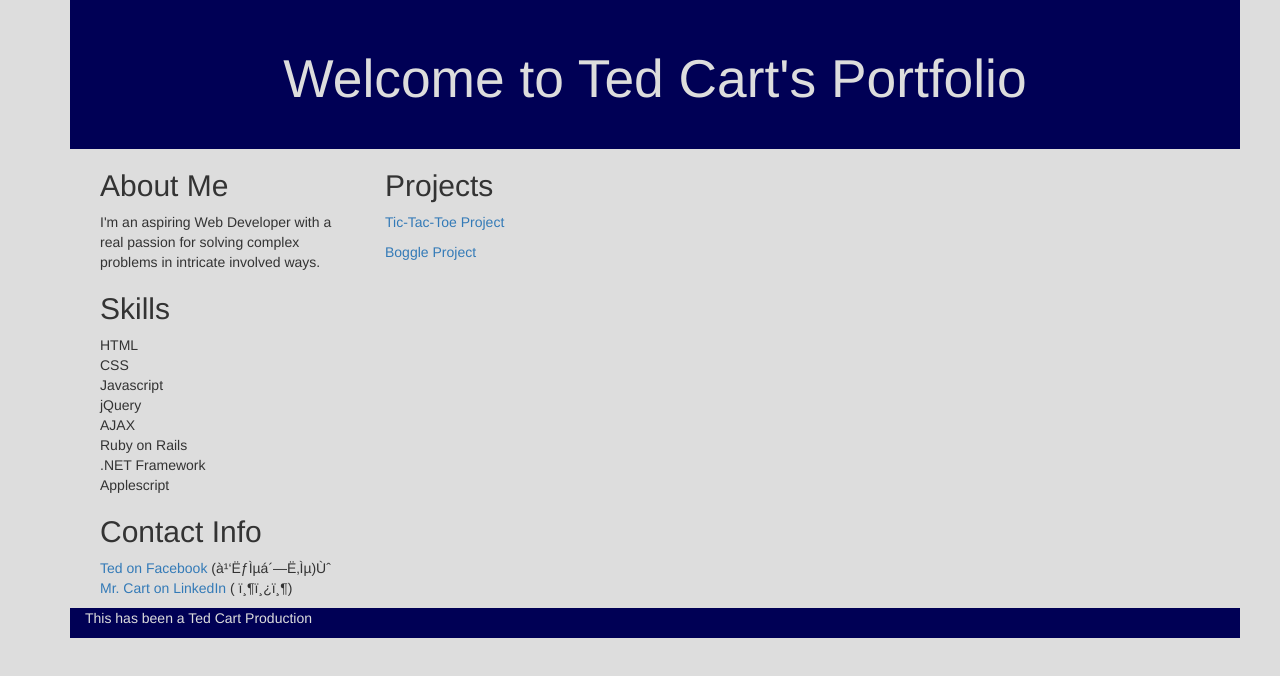
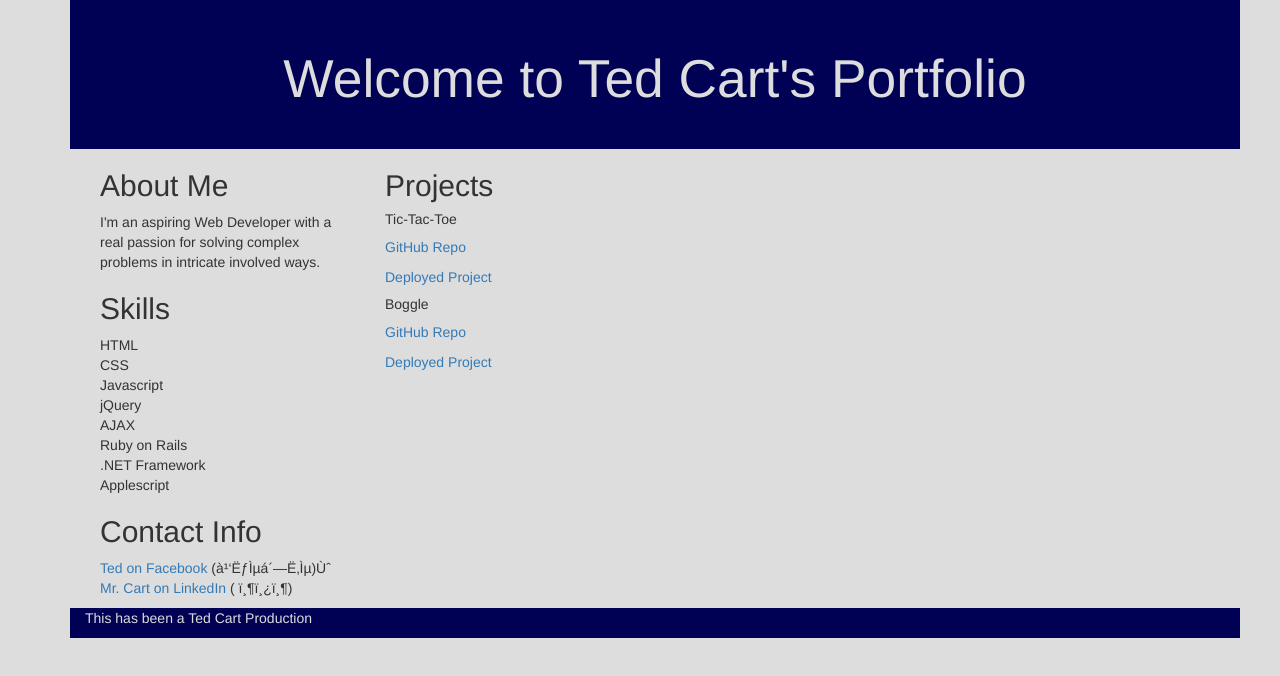
Before and after one commit to TedCart/TedCart.github.io, a website: page index.html in a window 1280 px wide. Drawn offline with nearby package versions, Linux system fonts and the light colour scheme.

Commit message:
Reformatted projects area with link to Git and pages

```diff
--- a/index.html
+++ b/index.html
@@ -35,8 +35,12 @@
         </div>
         <div class="col-md-9">
           <h2> Projects </h2>
-          <p><a href="https://TedCart.github.io/TicTacToe">Tic-Tac-Toe Project</a></p>
-          <p><a href="https://TedCart.github.io/Boggle-Riff">Boggle Project</a></p>
+          <h5>Tic-Tac-Toe</h5>
+          <p><a href="https://github.com/TedCart/TicTacToe">GitHub Repo</a></p>
+          <p><a href="https://TedCart.github.io/TicTacToe">Deployed Project</a></p>
+          <h5>Boggle</h5>
+          <p><a href="https://TedCart.github.io/Boggle-Riff">GitHub Repo</a></p>
+          <p><a href="https://TedCart.github.io/Boggle-Riff">Deployed Project</a></p>
           <!-- <h2> Resume </h2>
           <p>Lorem ipsum</p> -->
         </div>
```
